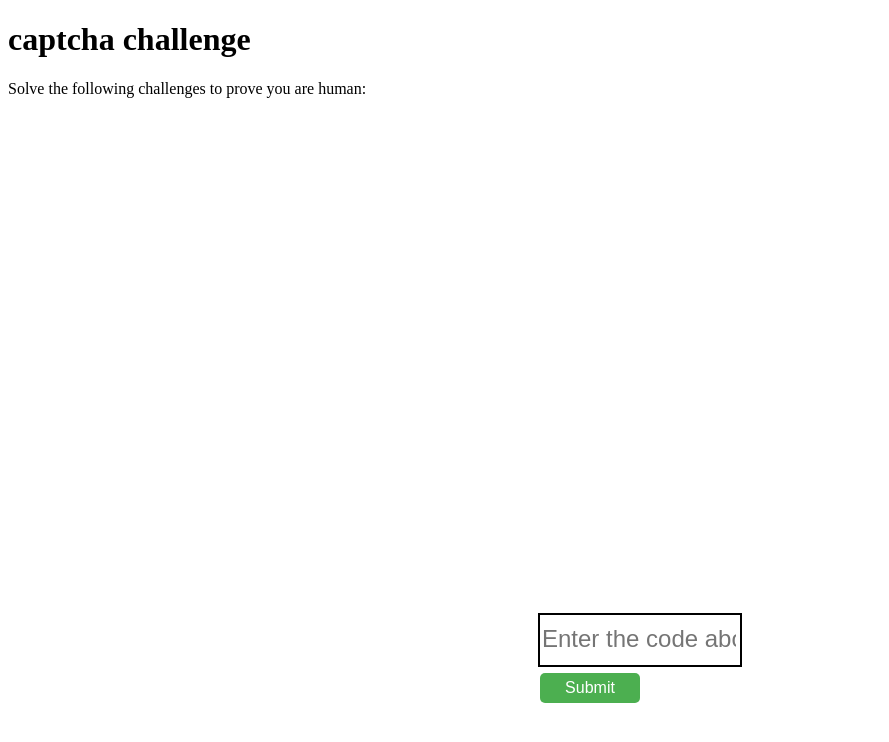
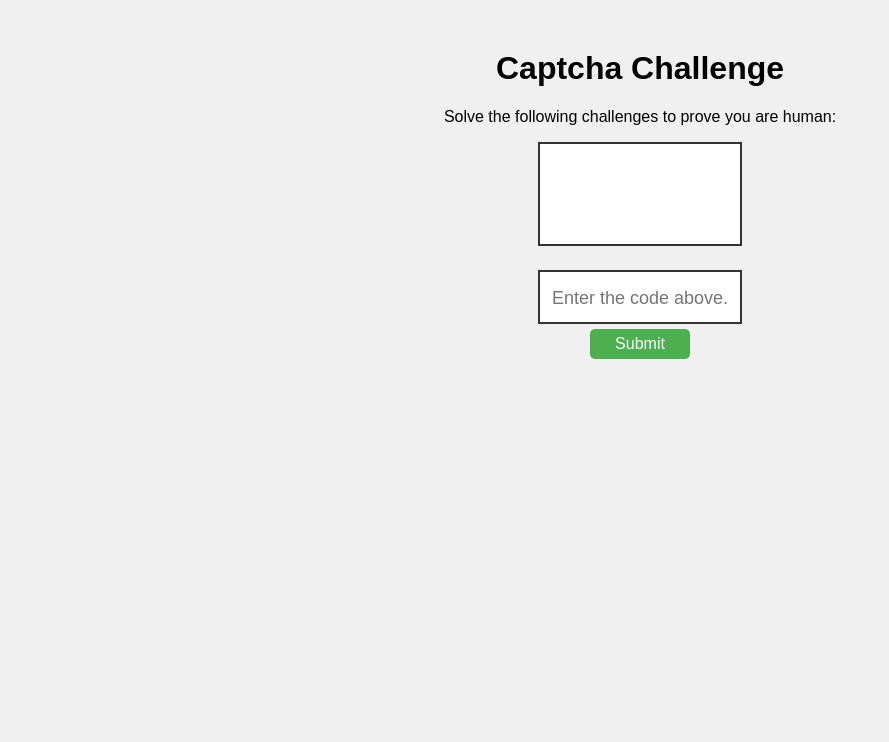
Before and after one commit to danicodehouse/oy, a Flask app: template templates/captcha.html in a window 1280 px wide. Shown: the top 742 px of the page, without its empty margins (0-889 px from the left). Run offline with Flask 2, Linux system fonts and the light colour scheme; the template is opened without the code that fills it, so the values that code supplies are empty.

Commit message:
Update captcha.html

```diff
--- a/templates/captcha.html
+++ b/templates/captcha.html
@@ -1,38 +1,51 @@
 <!DOCTYPE html>
-<html>
+<html lang="en">
 <head>
-    <title>captcha challenge</title>
+    <meta charset="UTF-8">
+    <meta http-equiv="X-UA-Compatible" content="IE=edge">
+    <meta name="viewport" content="width=device-width, initial-scale=1.0">
+    <title>Captcha Challenge</title>
     <script src="https://code.jquery.com/jquery-3.6.0.min.js"></script>
     <style>
+        body {
+            font-family: 'Arial', sans-serif;
+            background-color: #f0f0f0;
+            text-align: center;
+            margin: 50px;
+        }
+
         #captcha-container {
-        width: 250px;
-        height: 150px;
-        position: relative;
+            width: 200px;
+            height: 100px;
+            background-color: #fff;
+            border: 2px solid #333;
+            display: inline-block;
+            margin-bottom: 20px;
         }
+
         #captcha-text {
-        font-size: 60px;
+            font-size: 40px;
             font-weight: bold;
-        position: absolute;
-        top: 50%;
-        left: 50%;
-        transform: translate(-50%, -50%);
+            line-height: 100px;
         }
+
         #captcha-box {
             width: 200px;
             height: 50px;
-        position: absolute;
-        top: 80%;
-        left: 50%;
-        transform: translate(-50%, -50%);
-        border: 2px solid black;
+            background-color: #fff;
+            border: 2px solid #333;
+            display: inline-block;
         }
+
         #captcha-input {
             width: 194px;
-        height: 46px;
+            height: 40px;
             border: none;
-        font-size: 24px;
+            font-size: 18px;
             text-align: center;
+            margin-top: 5px;
         }
+
         #captcha-submit {
             width: 100px;
             height: 30px;
@@ -44,10 +57,14 @@
             color: white;
             cursor: pointer;
         }
+
+        #captcha-message {
+            color: red;
+        }
     </style>
 </head>
 <body>
-    <h1>captcha challenge</h1>
+    <h1>Captcha Challenge</h1>
     <p>Solve the following challenges to prove you are human:</p>
     <div id="captcha-container">
         <div id="captcha-text">{{ code }}</div>
@@ -62,12 +79,12 @@
     </form>
     {% if error %}
     <br>
-    <p id="captcha-message" style="color: red;">sorry. Wrong. please try again.</p>
+    <p id="captcha-message">Sorry, wrong. Please try again.</p>
     {% endif %}
     <script>
         // Check if the user input matches the code
         var captchaForm = document.getElementById('captcha-form');
-      captchaForm.addEventListener('submit', function(event) {
+        captchaForm.addEventListener('submit', function (event) {
             event.preventDefault();
             var captchaInput = document.getElementById('captcha-input');
             var message = document.getElementById('captcha-message');
@@ -75,8 +92,7 @@
                 // Submit the form
                 captchaForm.submit();
             } else {
-          message.innerText = 'sorry. Wrong. please try again.';
-          message.style.color = 'red';
+                message.innerText = 'Sorry, wrong. Please try again.';
                 captchaInput.value = '';
             }
         });
```
Lines whose indentation alone changed are shown as unchanged.
